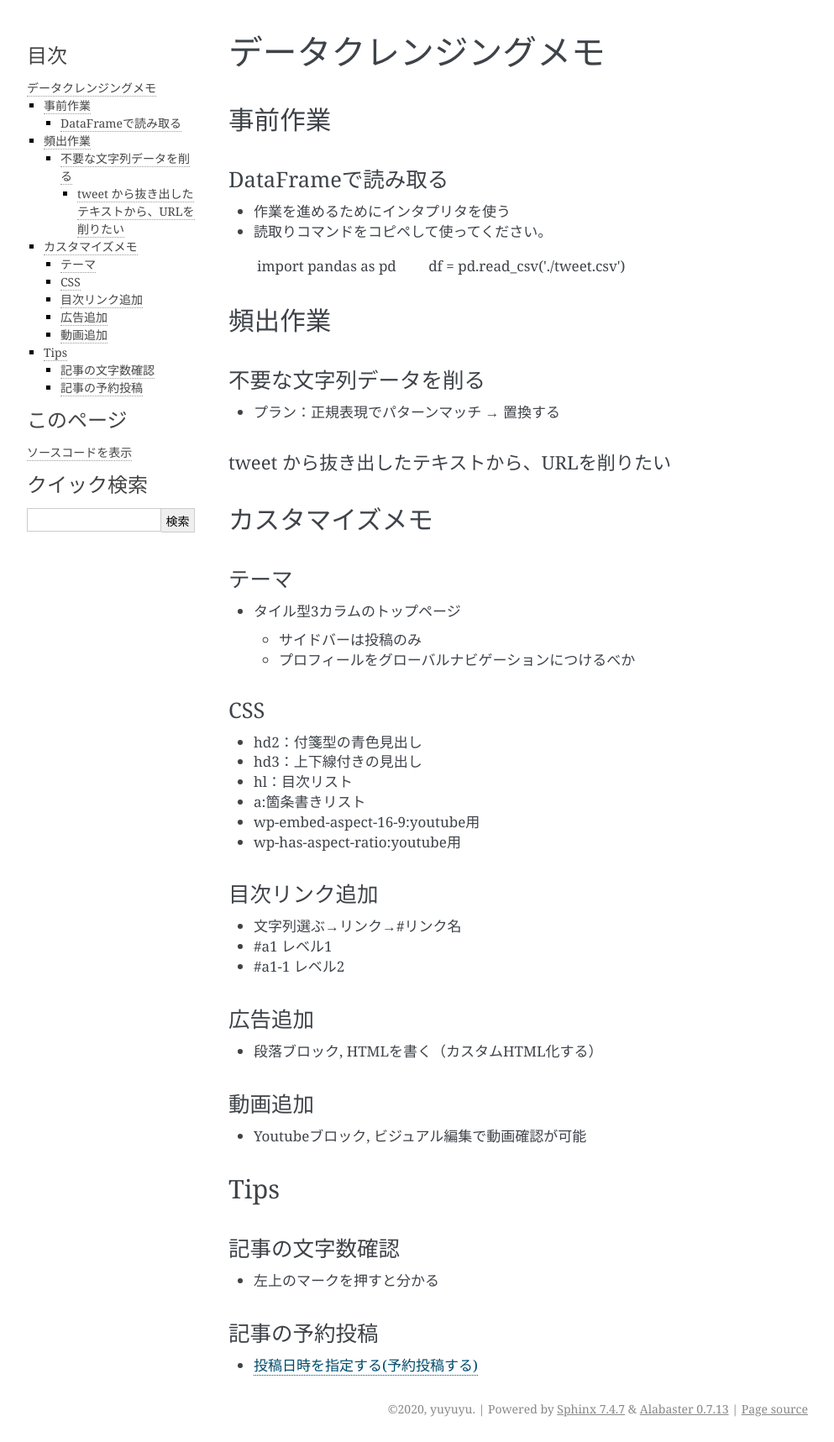
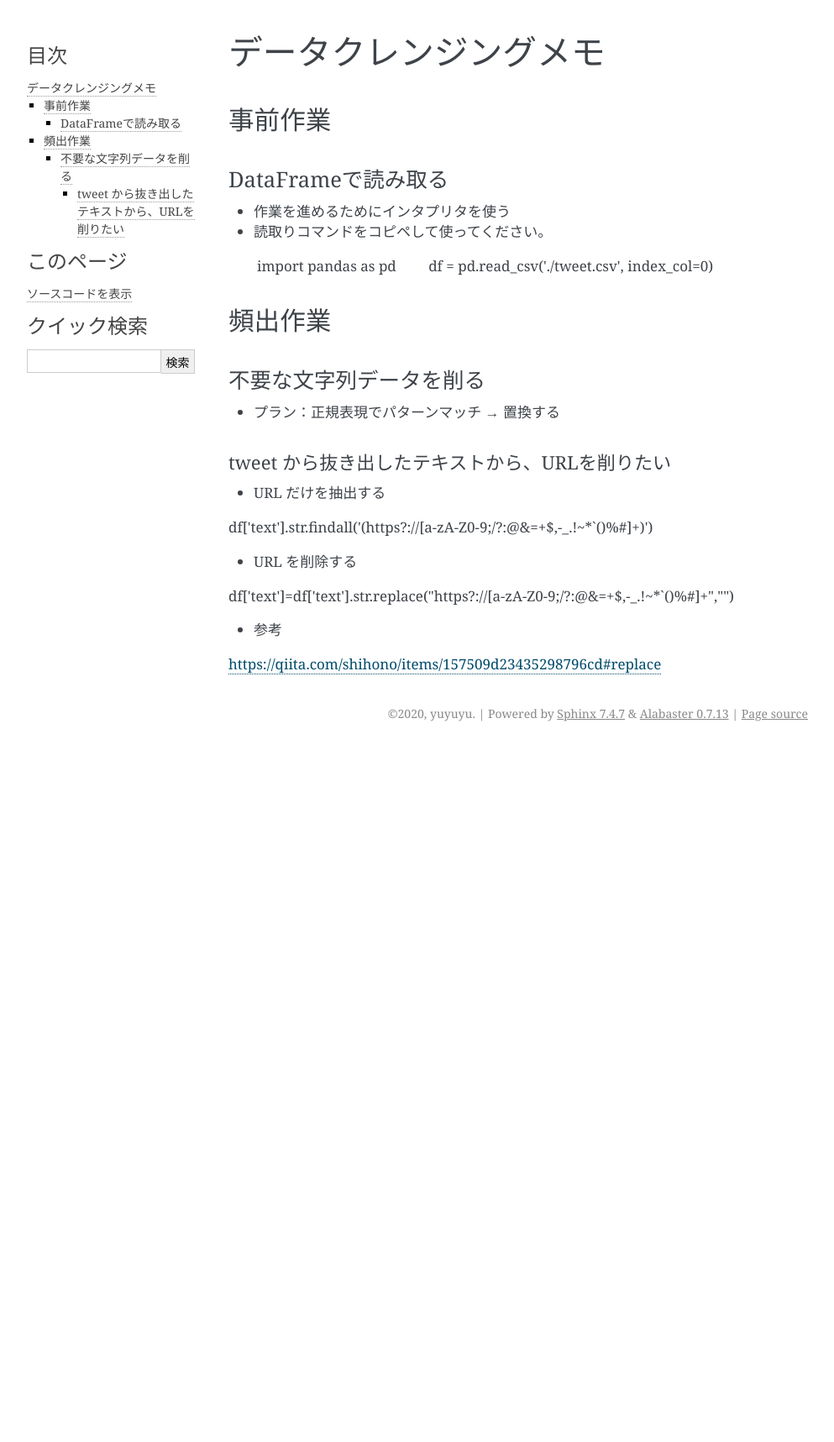
Before and after one commit to yuyuyu0706/sphinx, a Sphinx documentation site: the page built from sphinx/source/work/page09_datacleansing.rst, in a window 1280 px wide. Shown: the whole page at 84% size, without its empty margins (148-1141 px from the left). Built offline with Sphinx 7.4.7, drawn with Linux system fonts in a browser that asks for light colours; pages that are not in the unit, such as notebooks, are missing from menus; after the commit the page ends 900 px from its top, so only the background shows below that.

Commit message:
auto commit

```diff
--- a/sphinx/source/work/page09_datacleansing.rst
+++ b/sphinx/source/work/page09_datacleansing.rst
@@ -15,7 +15,7 @@ DataFrameで読み取る
 ::
 
 　　import pandas as pd
-　　df = pd.read_csv('./tweet.csv')
+　　df = pd.read_csv('./tweet.csv', index_col=0)
 
 
 頻出作業
@@ -29,54 +29,11 @@ DataFrameで読み取る
 tweet から抜き出したテキストから、URLを削りたい
 -------------------------------------------------
 
+* URL だけを抽出する
+df['text'].str.findall('(https?://[a-zA-Z0-9;/?:@&=\+$,\-_\.!~*`\(\)%#]+)')
 
+* URL を削除する
+df['text']=df['text'].str.replace("https?://[a-zA-Z0-9;/?:@&=\+$,\-_\.!~*`\(\)%#]+","")
 
-
-
-
-
-カスタマイズメモ
-###############################
-
-テーマ
-********************
-* タイル型3カラムのトップページ
-
-  * サイドバーは投稿のみ
-  * プロフィールをグローバルナビゲーションにつけるべか
-
-
-CSS
-********************
-* hd2：付箋型の青色見出し
-* hd3：上下線付きの見出し
-* hl：目次リスト
-* a:箇条書きリスト
-* wp-embed-aspect-16-9:youtube用
-* wp-has-aspect-ratio:youtube用
-
-目次リンク追加
-********************
-* 文字列選ぶ→リンク→#リンク名
-* #a1   レベル1
-* #a1-1 レベル2
-
-広告追加
-********************
-* 段落ブロック, HTMLを書く（カスタムHTML化する）
-
-動画追加
-********************
-* Youtubeブロック, ビジュアル編集で動画確認が可能
-
-
-Tips
-###############################
-
-記事の文字数確認
-***********************
-* 左上のマークを押すと分かる
-
-記事の予約投稿
-***********************
-* `投稿日時を指定する(予約投稿する) <https://www.adminweb.jp/wordpress/post/index17.html>`_
+* 参考
+https://qiita.com/shihono/items/157509d23435298796cd#replace
```
